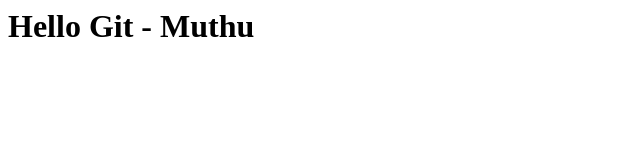
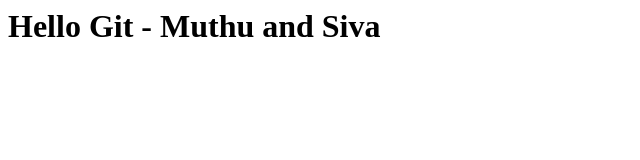
Before and after one commit to Sivasankar-Sivalingam/myFirst-GitRepository, a plain HTML site: page Index.html in a window 1280 px wide. Shown: the whole page, without its empty margins (0-640 px from the left). Drawn offline with Linux system fonts and the light colour scheme.

Commit message:
Update Index.html

```diff
--- a/Index.html
+++ b/Index.html
@@ -1,5 +1,5 @@
 <html>
   <body>
-    <h1>Hello Git - Muthu </h1>
+    <h1>Hello Git - Muthu and Siva </h1>
   </body>
 </html>
```
